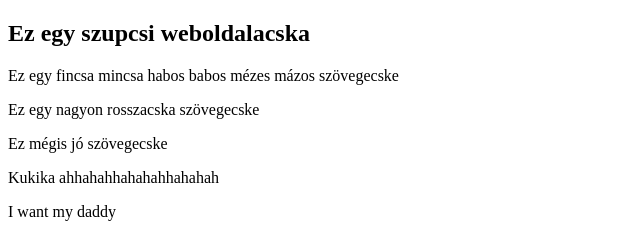
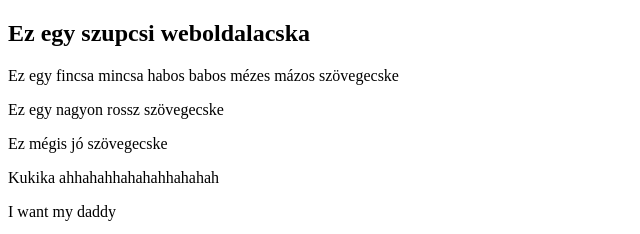
Before and after one commit to tothtamas2005/demo2, a plain HTML site: page index.html in a window 1280 px wide. Shown: the top 234 px of the page, 0-640 px from the left. Drawn offline with Linux system fonts and the light colour scheme.

Commit message:
index 2.0  feljlesztés

```diff
--- a/index.html
+++ b/index.html
@@ -9,7 +9,7 @@
 <body>
     <h2>Ez egy szupcsi weboldalacska</h2>
     <p>Ez egy fincsa mincsa habos babos mézes mázos szövegecske</p>
-    <p>Ez egy nagyon rosszacska szövegecske</p>
+    <p>Ez egy nagyon rossz szövegecske</p>
     <p>Ez mégis jó szövegecske</p>
     <p>Kukika ahhahahhahahahhahahah</p>
     <p>I want my daddy</p>
```
